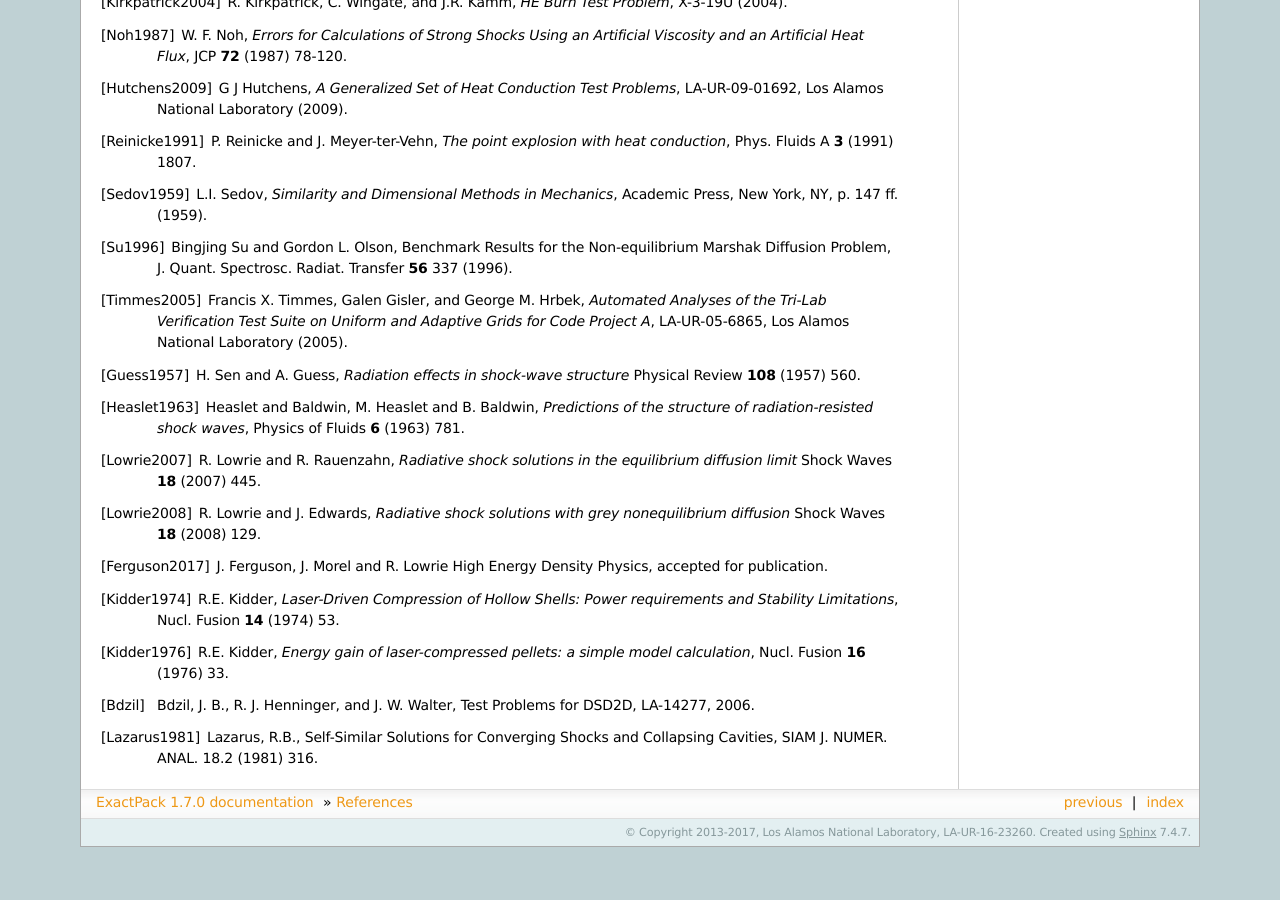
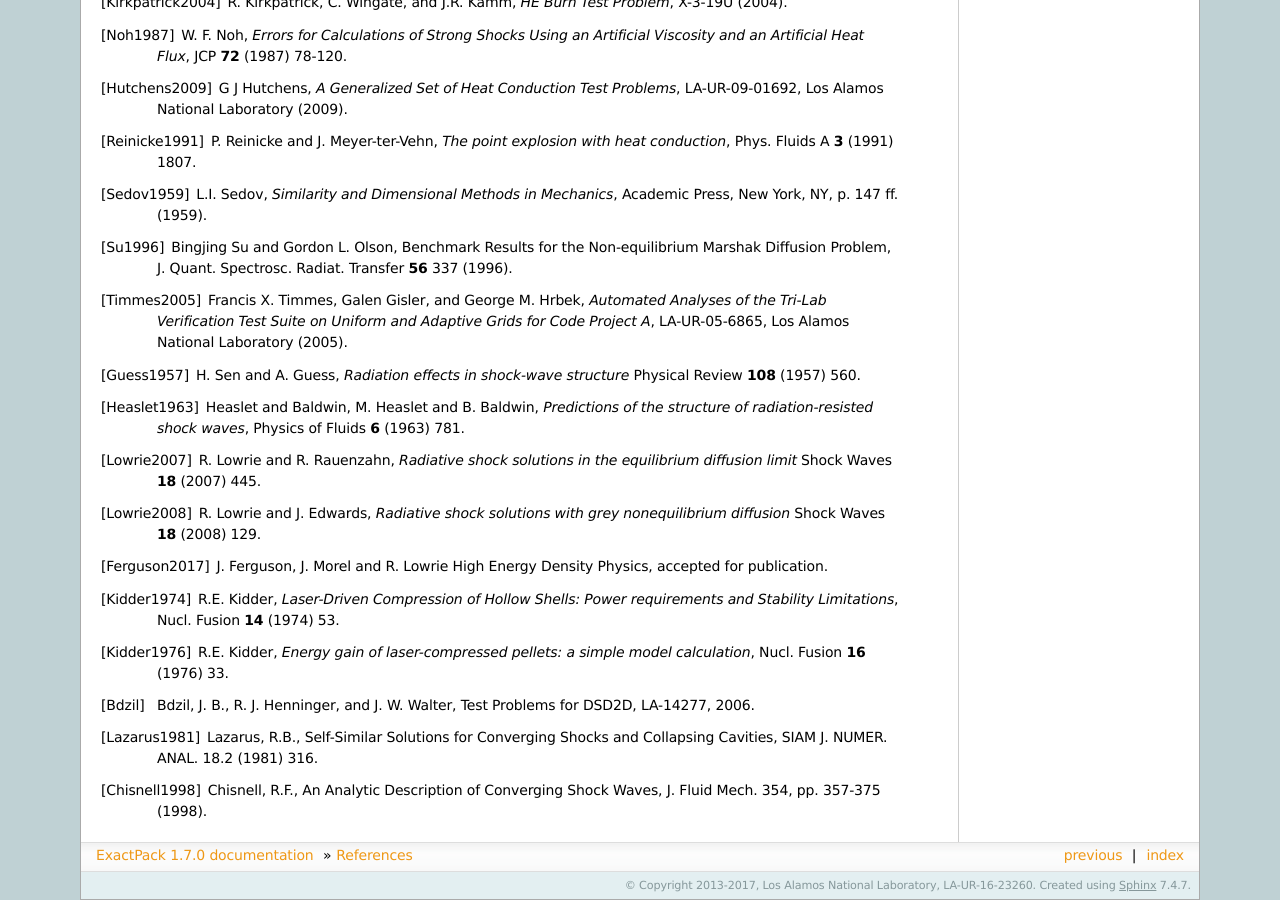
Before and after one commit to lanl/ExactPack, a Sphinx documentation site: the page built from doc/source/references.rst, in a window 1280 px wide and 900 px high, scrolled down 1003 px. Built offline with Sphinx 7.4.7, drawn with Linux system fonts in a browser that asks for light colours; before the commit the page ends 1850 px from its top, so only the background shows below that.

Commit message:
Add Chisnell reference for Lambda calculation

```diff
--- a/doc/source/references.rst
+++ b/doc/source/references.rst
@@ -172,3 +172,8 @@ References
    Lazarus, R.B.,
    Self-Similar Solutions for Converging Shocks and Collapsing Cavities,
    SIAM J. NUMER. ANAL. 18.2 (1981) 316.
+
+.. [Chisnell1998]
+   Chisnell, R.F.,
+   An Analytic Description of Converging Shock Waves,
+   J. Fluid Mech. 354, pp. 357-375 (1998).
```
